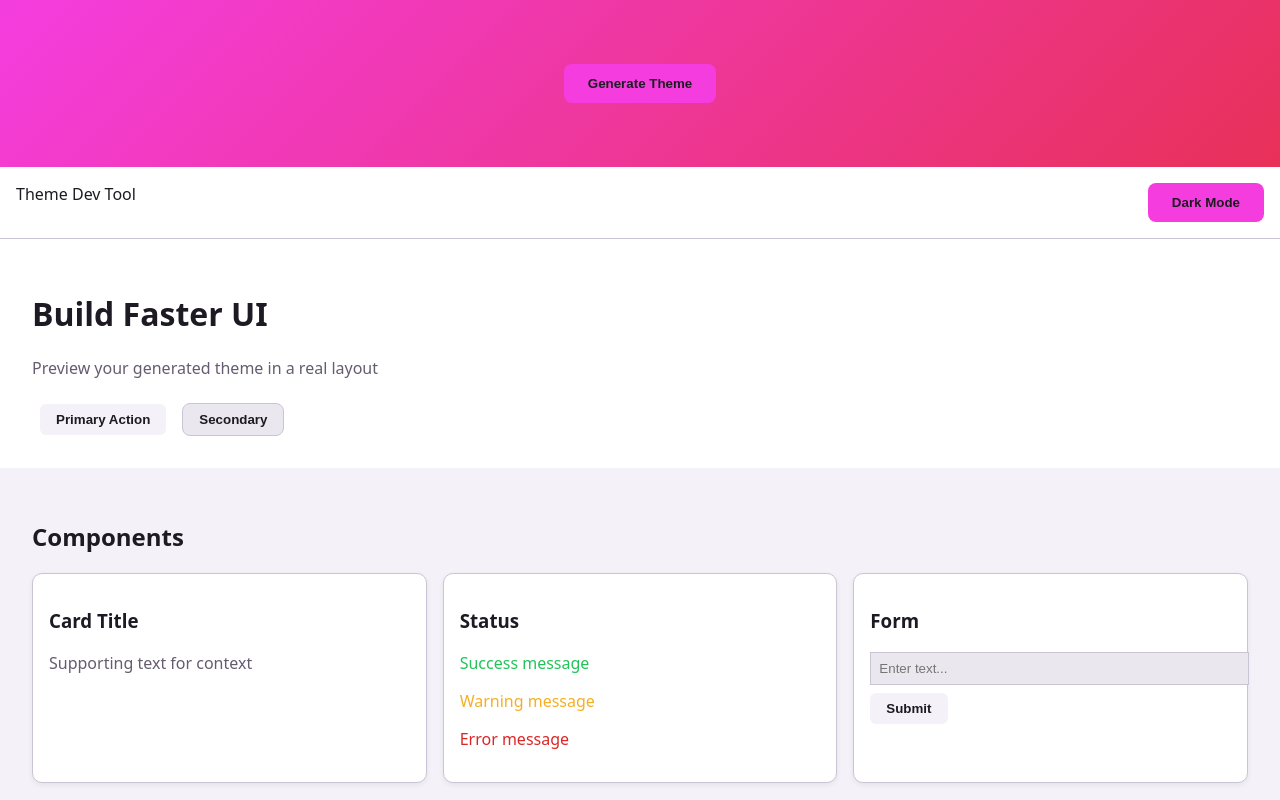
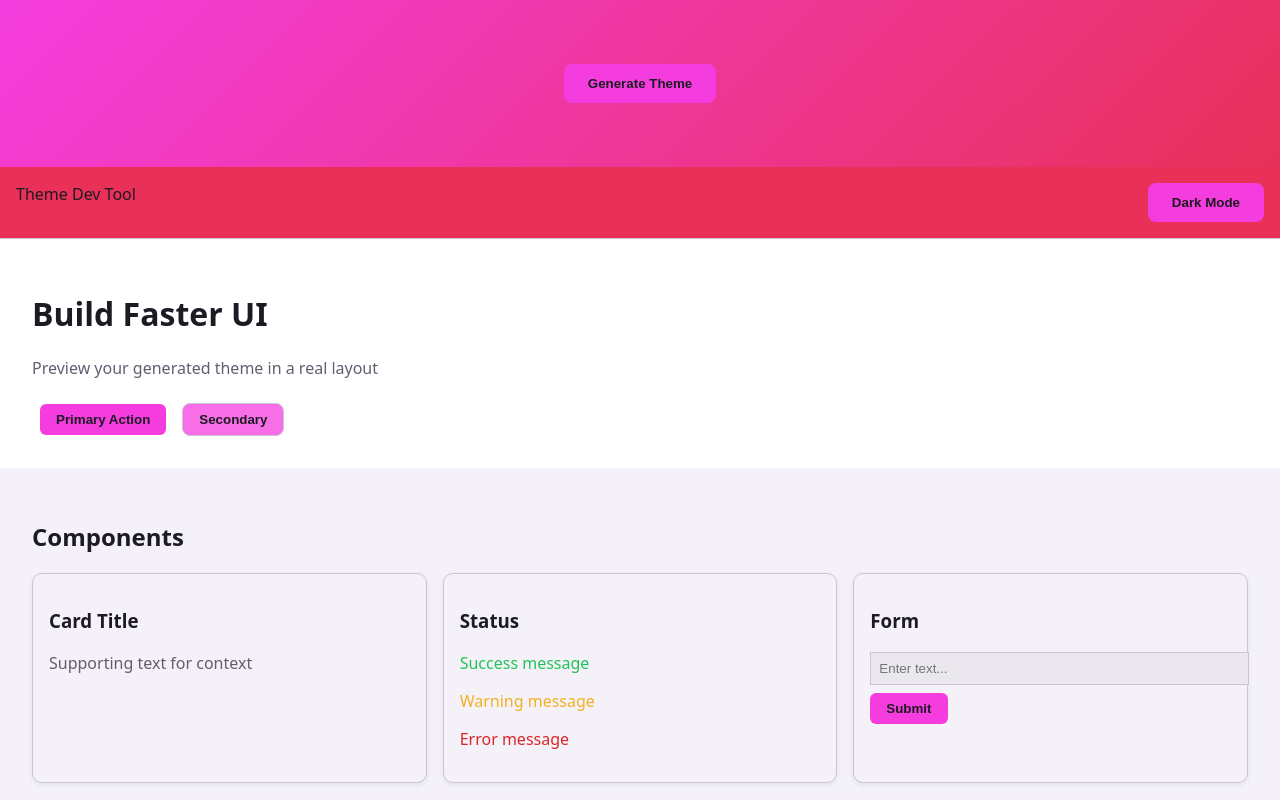
Before and after one commit to RodriguezRamiro/themedevstool, a React (Vite) app: page / in a window 1280 px wide. Shown: the top 800 px of the page. Built offline with nearby package versions, Linux system fonts and the light colour scheme.

Commit message:
updated css variables to demonstrate correct color sequence of components

```diff
--- a/src/App.css
+++ b/src/App.css
@@ -44,7 +44,7 @@ body {
   }
 
   .navbar {
-    background: var(--surface);
+    background: var(--accent-secondary);
     color: var(--text);
     padding: 1rem;
     border-bottom: 1px solid var(--border);
@@ -126,14 +126,14 @@ body {
   }
 
   .card {
-    background: var(--surface);
+    background: var(--bg);
     border: 1px solid var(--border);
     padding: 1rem;
     border-radius: 10px;
   }
 
   .cta {
-    background: var(--bg);
+    background: var(--accent);
     color: var(--text);
     border: none;
     padding: 0.5rem 1rem;
@@ -222,7 +222,7 @@ input {
   }
 
   button.secondary {
-    background: var(--surface-hover);
+    background: var(--accent-hover);
     color: var(--text);
     border: 1px solid var(--border);
   }
```
